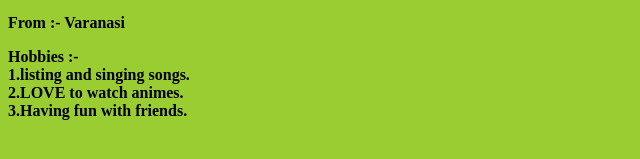
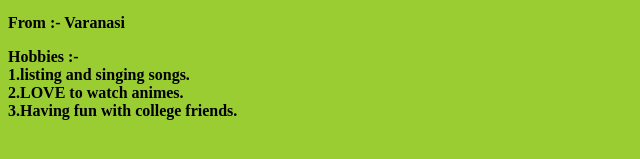
Before and after one commit to saurabhpandey33301/saurabh, a plain HTML site: page aboutme.html in a window 1280 px wide. Shown: the part 211-370 px from the top of the page, 0-640 px from the left. Drawn offline with Linux system fonts and the light colour scheme.

Commit message:
Update aboutme.html

```diff
--- a/aboutme.html
+++ b/aboutme.html
@@ -15,7 +15,7 @@
     <p><strong>From :- Varanasi</strong></p>
     <p><strong>Hobbies :-<br>1.listing and singing songs.<br>
         2.LOVE to watch animes.<br>
-        3.Having fun with friends.
+        3.Having fun with college friends.
 
     </strong></p>
 
```
